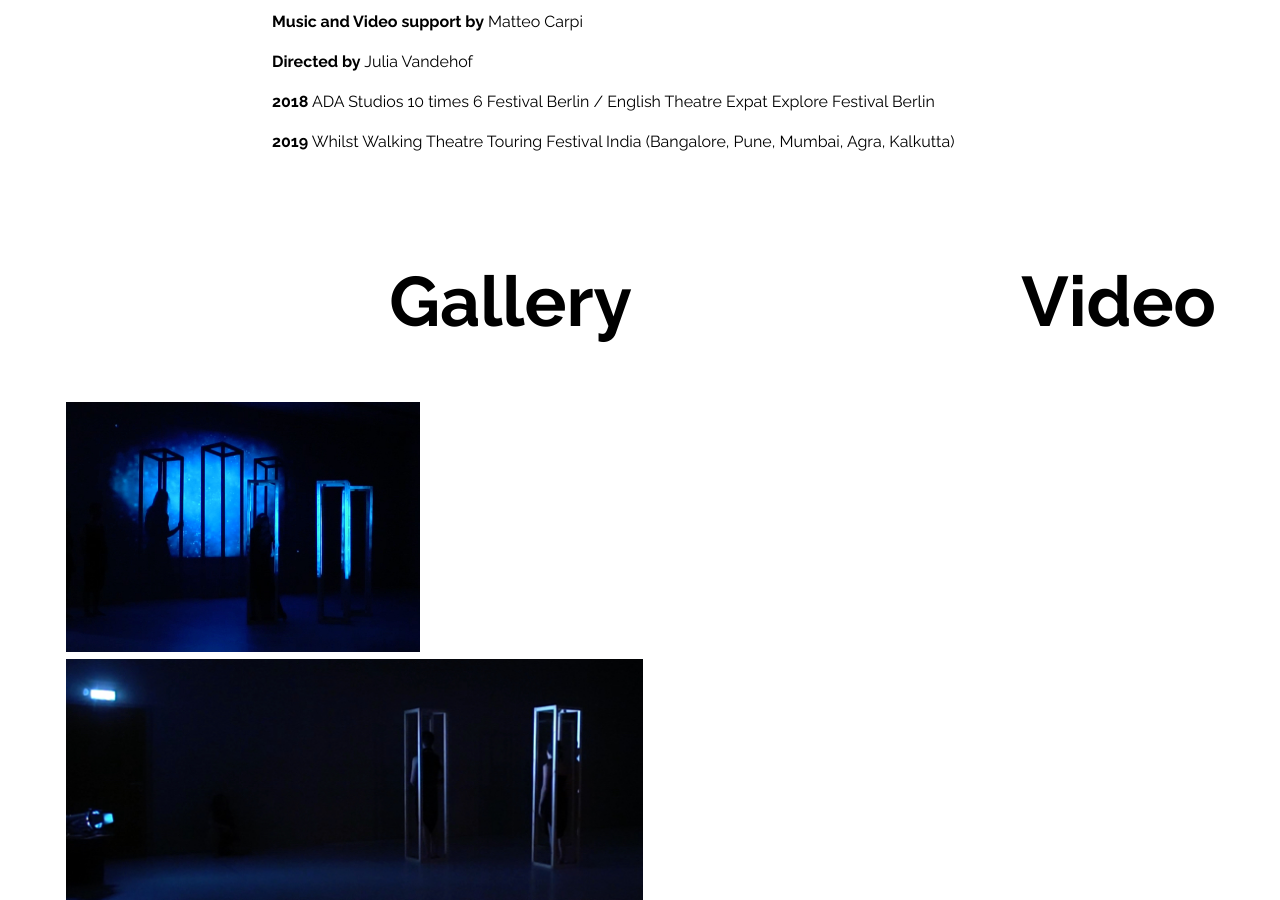
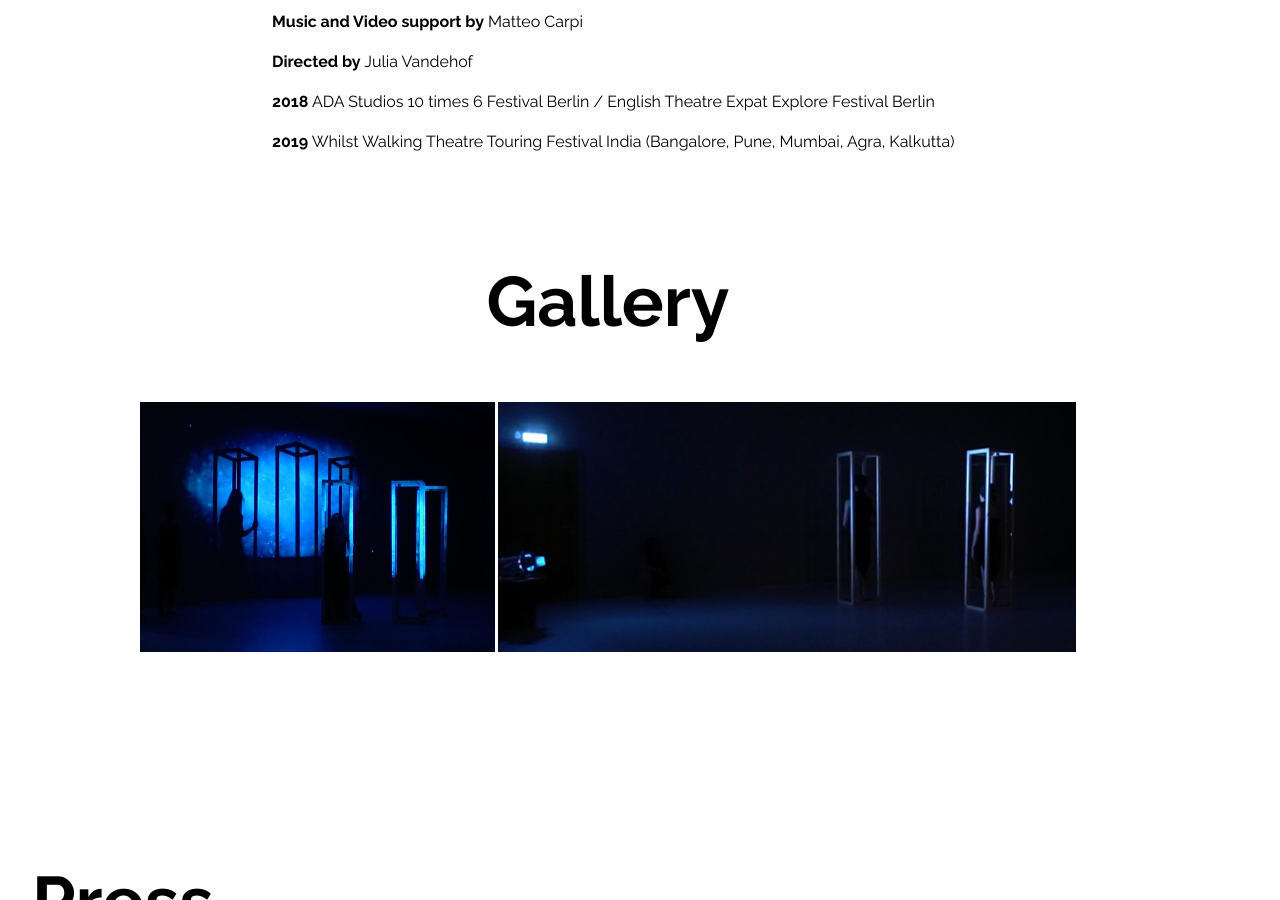
Before and after one commit to matteocarpi/julia, a Jekyll site: the page built from _posts/2019-03-04-persephone-dancing-with-the-shadows.markdown, in a window 1280 px wide and 900 px high, scrolled down 1340 px. Built offline with Jekyll 4.4.1, drawn with Linux system fonts in a browser that asks for light colours.

Commit message:
reupdated logic in gallery loops

```diff
--- a/_layouts/post.html
+++ b/_layouts/post.html
@@ -22,11 +22,11 @@
   </div>
 
 
-    {% if page.press or page.youtube_link or page.gallery %}
+    {% if page.press or page.youtube_link or page.gallery and page.press != nil  or page.youtube_link != nil or page.gallery != nil %}
 
       <div class="documentation">
 
-        {% if page.gallery %}
+        {% if page.gallery and page.gallery != nil %}
 
           <div class="post_gallery">
             <h2>Gallery</h2>
@@ -40,7 +40,7 @@
         {% endif %}
 
         <div class="trailer">
-          {% if page.youtube_link %}
+          {% if page.youtube_link and youtube_link != nil %}
             <h2>Video</h2>
             {{ page.youtube_link }}
           {% endif %}
@@ -50,7 +50,7 @@
     {% endif %}
 
     <div class="press">
-      {% if page.press %}
+      {% if page.press_pictures and page.press_pictures != nil %}
         <h2>Press</h2>
 
         <div class="pressGallery">
@@ -65,7 +65,10 @@
 
       {% endif %}
 
-      {{ page.press_text | markdownify }}
+      {% if page.press_text and page.press_text != nil %}
 
+        {{ page.press_text | markdownify }}
+
+      {% endif %}
     </div>
 </div>
```
Also changed, not shown: _posts/2019-04-22-the-map-of-my-creation.md (+0 -1 lines).
